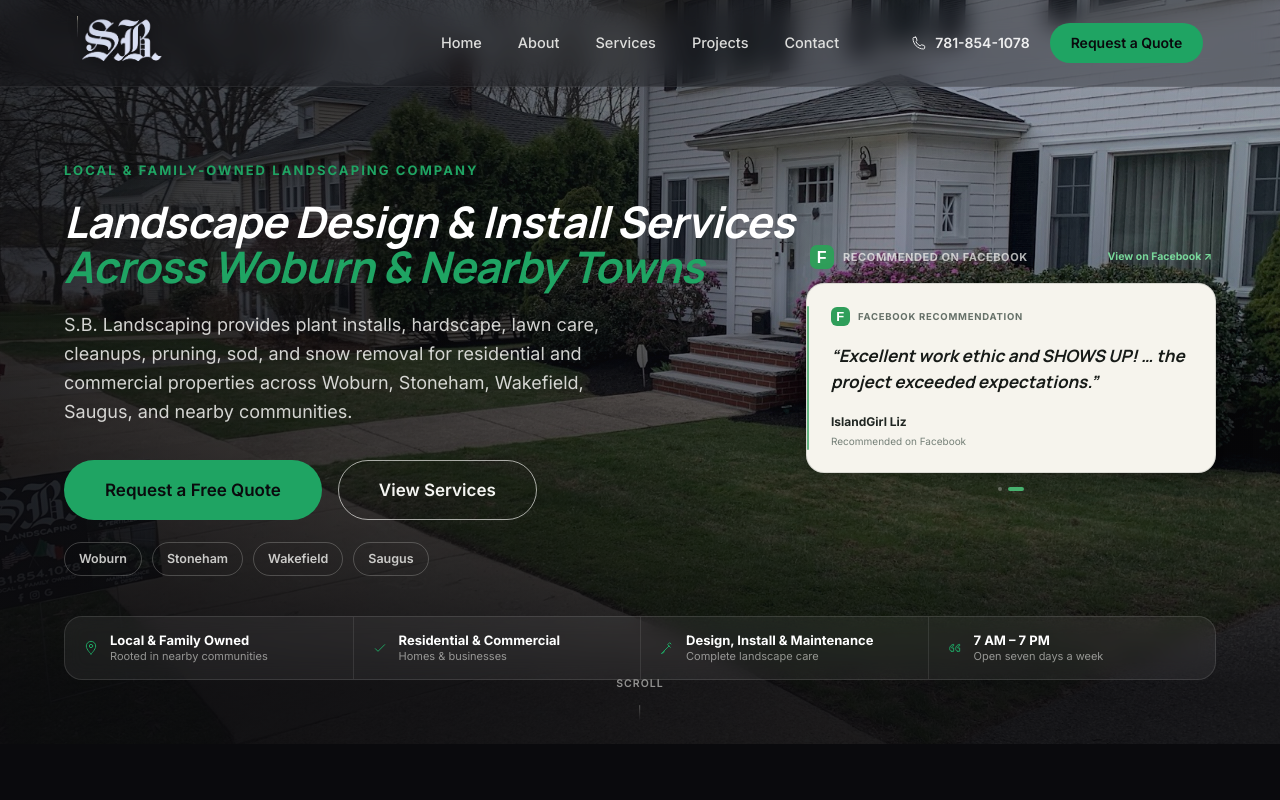
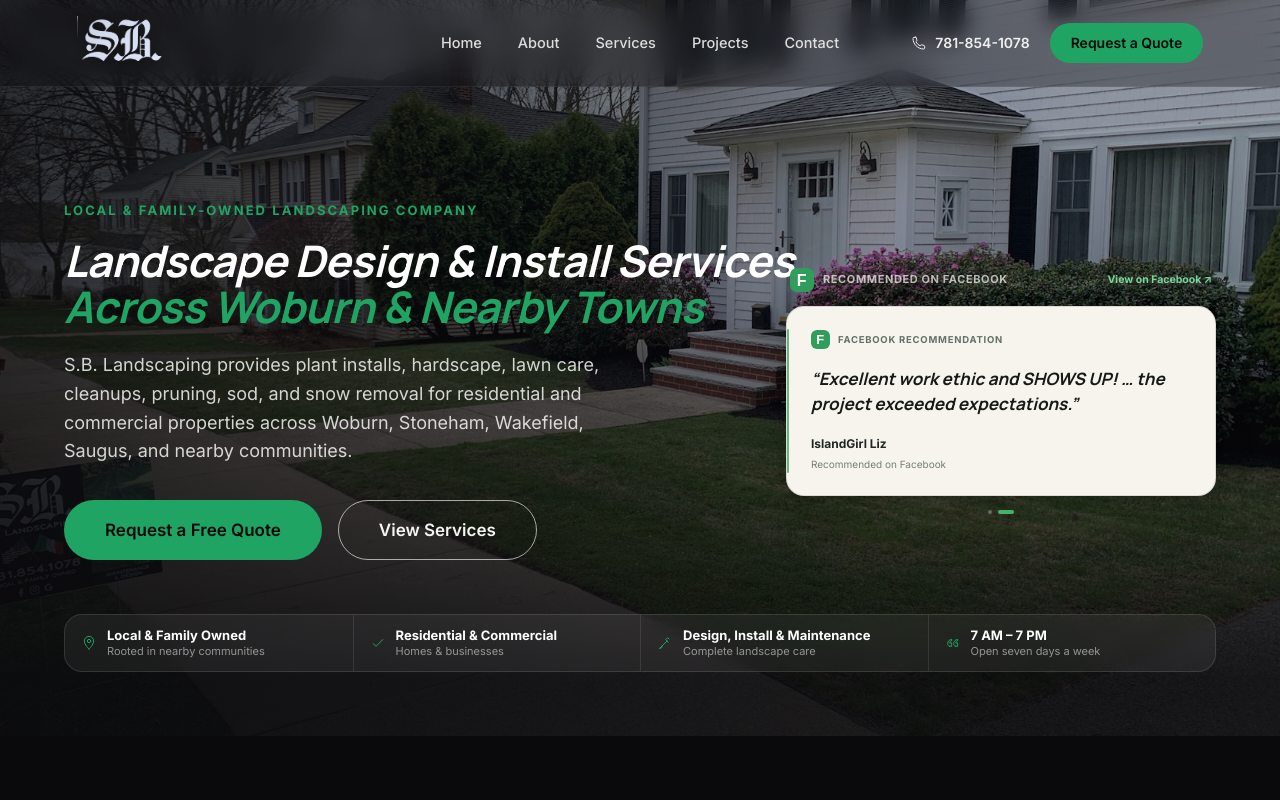
Before and after one commit to evanderpierre/sblandscaping, a Next.js app: page / in a window 1280 px wide. Shown: the top 800 px of the page. Built offline with nearby package versions, Linux system fonts and the light colour scheme; a web font is replaced by a local one.

Commit message:
Clean up hero layout and proof hierarchy

```diff
--- a/src/components/sections/Hero.tsx
+++ b/src/components/sections/Hero.tsx
@@ -83,7 +83,7 @@ export function Hero() {
           className="hero-headline"
           style={{
             ...t(100), color: "#fff", fontFamily: "var(--font-heading)", fontStyle: "italic", fontWeight: 700, letterSpacing: "-0.015em",
-            fontSize: "clamp(2.05rem, 3.4vw, 3.15rem)", lineHeight: 1.04, margin: "0 0 22px", maxWidth: 900,
+            fontSize: "clamp(2.05rem, 3.4vw, 3.15rem)", lineHeight: 1.04, margin: "0 0 22px", maxWidth: 680,
           }}
         >
           <span className="hero-headline-line" style={{ display: "block" }}>Landscape Design &amp; Install Services</span>
@@ -100,14 +100,6 @@ export function Hero() {
           <a href="#services"><GhostButton size="lg" light>View Services</GhostButton></a>
         </div>
 
-        <div className="hero-town-pills" style={{ ...t(360), display: "flex", gap: 10, flexWrap: "wrap" }}>
-          {["Woburn", "Stoneham", "Wakefield", "Saugus"].map((a) => (
-            <span key={a} style={{
-              fontSize: 12.5, fontWeight: 600, color: "rgba(245,245,242,0.8)", padding: "6px 14px",
-              border: "1px solid rgba(245,245,242,0.22)", borderRadius: 999,
-            }}>{a}</span>
-          ))}
-        </div>
           </div>
 
           <aside className="hero-facebook-proof" style={{ ...t(310) }} aria-label="Facebook recommendations">
@@ -137,7 +129,7 @@ export function Hero() {
           </aside>
         </div>
 
-        <Reveal delay={80} style={{ marginTop: "clamp(32px,5vh,48px)" }}>
+        <Reveal delay={80} style={{ marginTop: "clamp(26px,4vh,38px)" }}>
           <div style={{
             background: "rgba(245,245,242,0.06)", backdropFilter: "blur(10px)", WebkitBackdropFilter: "blur(10px)",
             border: "1px solid rgba(245,245,242,0.12)", borderRadius: 18,
@@ -150,7 +142,7 @@ export function Hero() {
               { icon: "quote", title: "7 AM – 7 PM", desc: "Open seven days a week" },
             ].map((s, i) => (
               <div key={s.title} style={{
-                padding: "16px 18px", display: "flex", alignItems: "center", gap: 11,
+                padding: "13px 16px", display: "flex", alignItems: "center", gap: 10,
                 borderLeft: i > 0 ? "1px solid rgba(245,245,242,0.1)" : "none",
               }} className="trust-item">
                 <Icon name={s.icon} size={16} color="var(--sb-flag-green)" />
@@ -164,15 +156,11 @@ export function Hero() {
         </Reveal>
       </div>
 
-      <div style={{ ...t(420), position: "absolute", left: "50%", bottom: 18, transform: "translateX(-50%)", zIndex: 3, display: "flex", flexDirection: "column", alignItems: "center", gap: 8 }} className="hero-scrollcue">
-        <span style={{ color: "rgba(245,245,242,0.55)", fontSize: 10.5, fontWeight: 600, letterSpacing: ".1em", textTransform: "uppercase" }}>Scroll</span>
-        <div style={{ width: 1, height: 26, background: "linear-gradient(180deg, rgba(245,245,242,0.6), transparent)", animation: prefersReduced ? "none" : "sb-scroll-cue 1.8s ease-in-out infinite" }} />
-      </div>
-
       <style>{`
         .hero-real-photo .photo-hover-img { object-position: 50% 58%; }
         .hero-headline-line { white-space: nowrap; }
-        .hero-main-grid { display: grid; grid-template-columns: minmax(0, 1fr) minmax(340px, 410px); gap: clamp(42px, 5vw, 76px); align-items: center; }
+        .hero-main-grid { display: grid; grid-template-columns: minmax(0, 680px) minmax(360px, 430px); justify-content: space-between; gap: clamp(52px, 6vw, 88px); align-items: center; }
+        .hero-copy-column { min-width: 0; max-width: 680px; }
         .hero-facebook-proof {
           width: 100%;
           display: flex;
@@ -209,7 +197,7 @@ export function Hero() {
         .hero-facebook-indicators span.is-active { width: 16px; background: #4fc47a; }
         .hero-facebook-link { color: #78d79a; font-size: 10.5px; font-weight: 750; white-space: nowrap; transition: color 180ms ease; }
         .hero-facebook-link:hover { color: #a2e8bb; }
-        @media (max-width: 1080px) {
+        @media (max-width: 1180px) {
           .hero-main-grid { grid-template-columns: minmax(0, 1fr) minmax(320px, 360px); gap: 32px; }
           .hero-headline-line { white-space: normal; }
         }
@@ -217,7 +205,6 @@ export function Hero() {
           .hero-main-grid { grid-template-columns: 1fr; }
           .hero-facebook-proof { max-width: 680px; margin-top: 4px; }
         }
-        @keyframes sb-scroll-cue { 0%,100% { transform: scaleY(0.6); opacity:.5; } 50% { transform: scaleY(1); opacity:1; } }
         @media (max-width: 640px) { .hero-real-photo .photo-hover-img { object-position: 18% 58% !important; } }
         @media (max-width: 640px) {
           .hero-content { padding-top: 148px !important; padding-bottom: 38px !important; }
@@ -232,20 +219,17 @@ export function Hero() {
           .hero-facebook-heading > div { font-size: 10px; }
           .hero-facebook-card { width: 100%; min-height: 174px; padding: 19px 20px; }
           .hero-facebook-card blockquote { margin: 14px 0 15px; font-size: 15.5px; line-height: 1.46; }
-          .hero-town-pills { gap: 7px !important; }
           .trust-bar { grid-template-columns: 1fr 1fr !important; }
           .trust-item { padding: 12px !important; border-left: none !important; border-top: 1px solid rgba(245,245,242,0.1); }
           .trust-item:nth-child(-n+2) { border-top: none; }
           .trust-item:nth-child(even) { border-left: 1px solid rgba(245,245,242,0.1) !important; }
           .trust-item > div > div:last-child { display: none; }
-          .hero-scrollcue { display: none !important; }
         }
         @media (max-height: 700px) {
           .hero-content { padding-top: 144px !important; padding-bottom: 48px !important; }
           .hero-headline { font-size: clamp(2.1rem, 4.6vw, 3.6rem) !important; margin-bottom: 14px !important; }
           .hero-subhead { font-size: 15.5px !important; margin-bottom: 22px !important; }
           .hero-ctas { margin-bottom: 20px !important; }
-          .hero-scrollcue { display: none !important; }
         }
       `}</style>
     </section>
```
